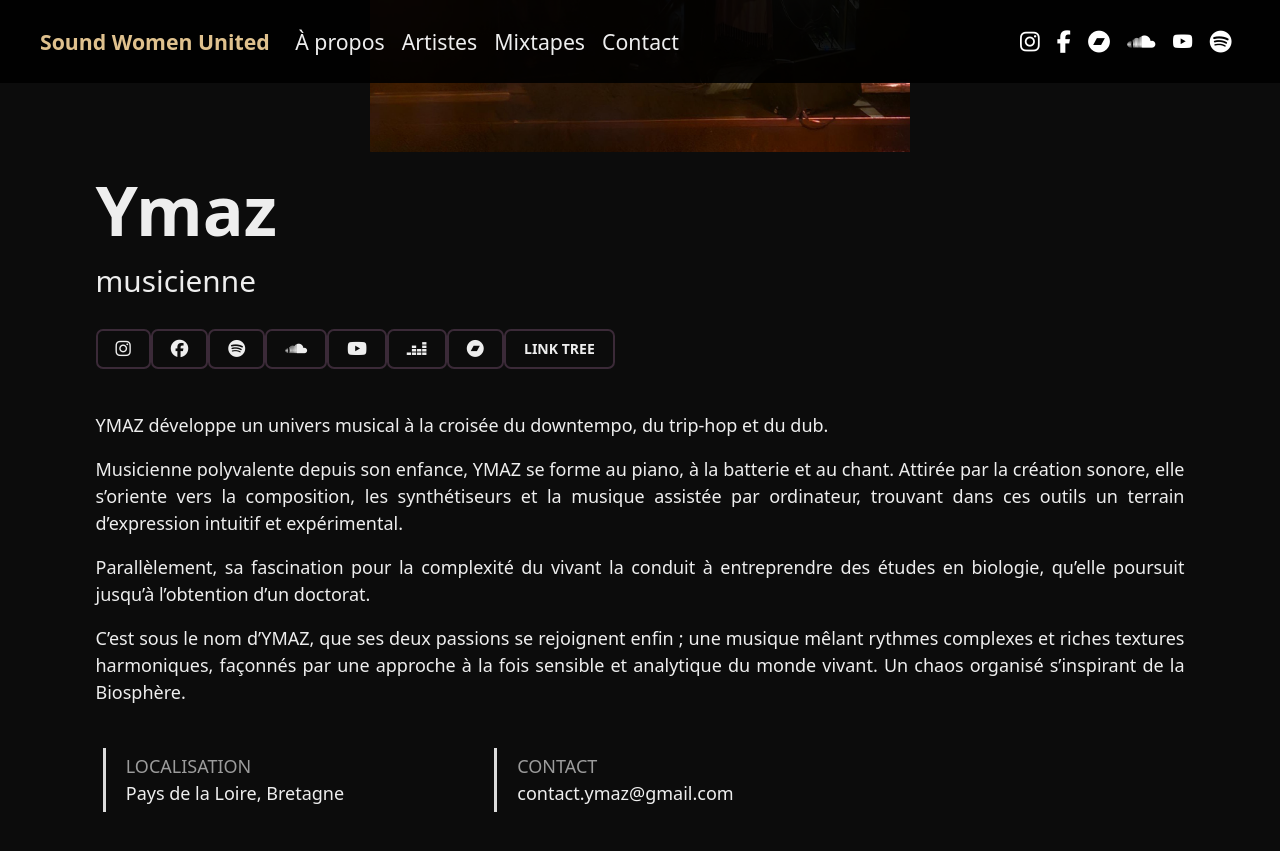
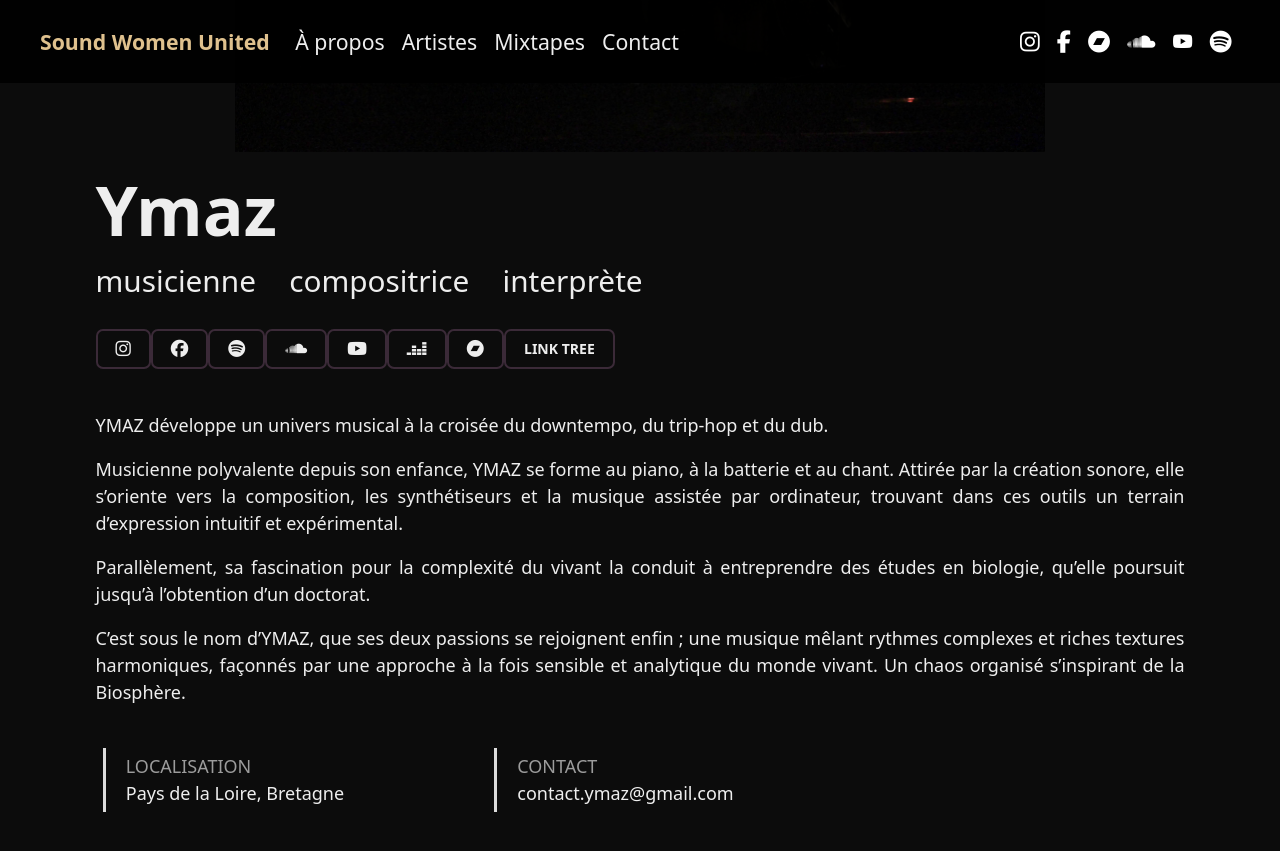
Before and after one commit to sabord/swu, a Jekyll site: the page built from docs/_artists/Ymaz.md, in a window 1280 px wide and 900 px high, scrolled down 471 px, cut to the strip 0-859 px from the top of the window. Shown: the top 851 px of the strip. Built offline with Jekyll 4.4.1, drawn with Linux system fonts in a browser that asks for light colours.

Commit message:
modif ymaz profile

```diff
--- a/docs/_artists/Ymaz.md
+++ b/docs/_artists/Ymaz.md
@@ -9,6 +9,8 @@ tags:
   - instrumentiste
 skills:
   - musicienne
+  - compositrice
+  - interprète
 location:
   - Pays de la Loire
   - Bretagne
```
Also changed, not shown: docs/assets/artists/photos/23_Ymaz/image.jpg, docs/assets/artists/photos/23_Ymaz/image2.jpg (added).
